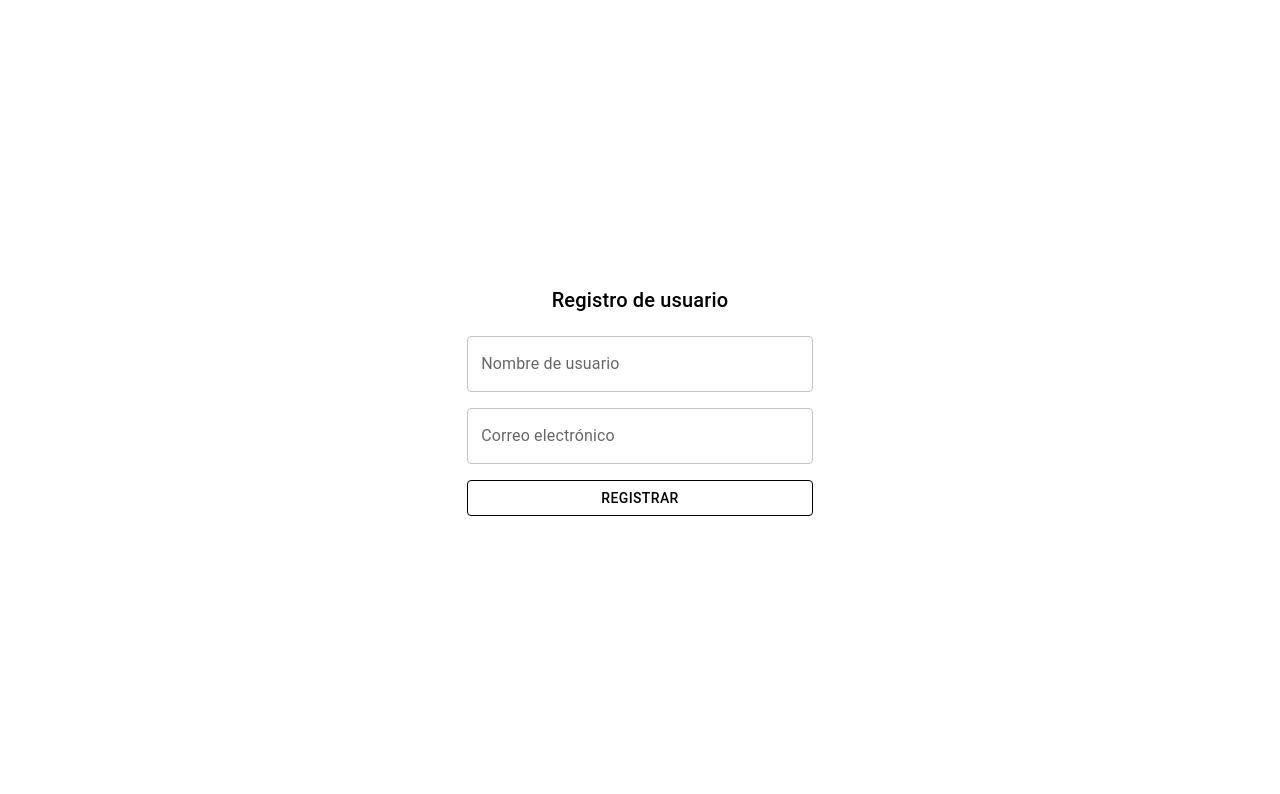
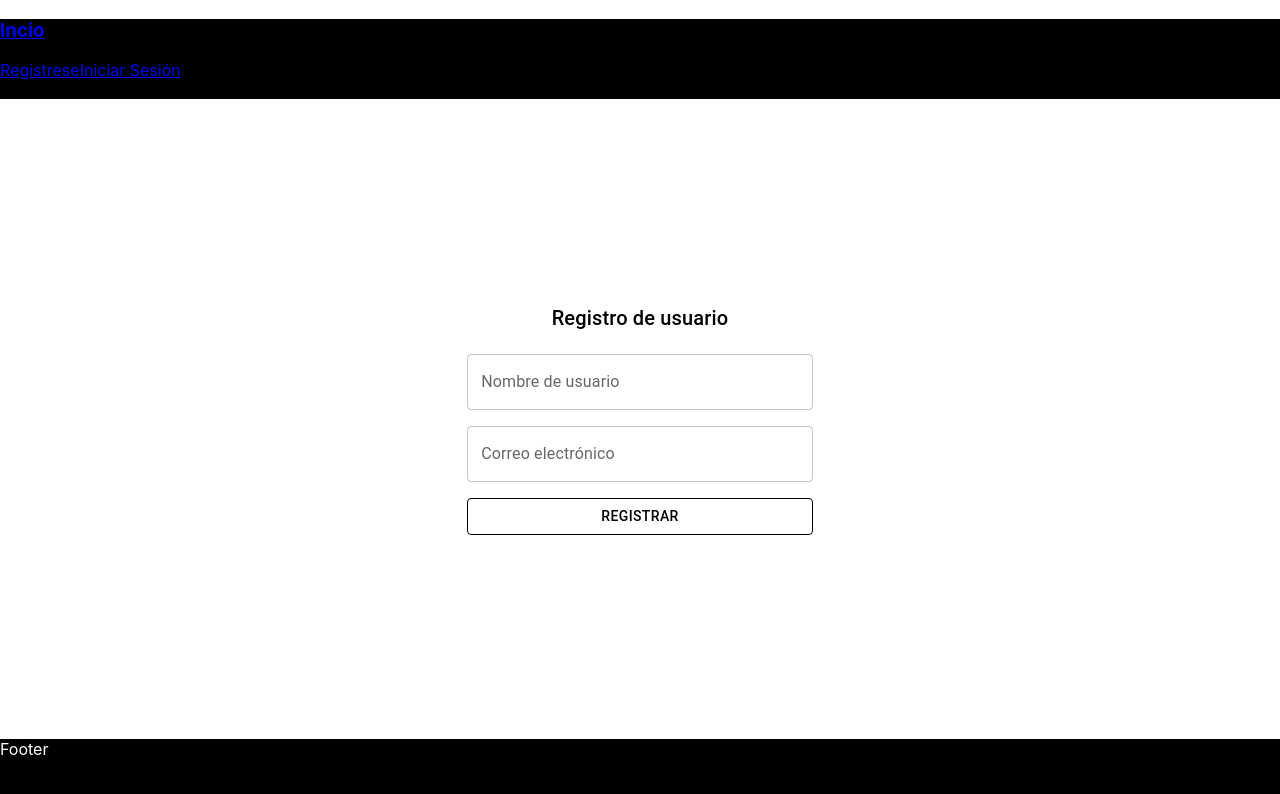
Before and after one commit to CristianOviedo12/Hojadevida, a React (Vite) app: page /registro in a window 1280 px wide. Shown: the top 794 px of the page. Built offline with nearby package versions, Linux system fonts and the light colour scheme.

Commit message:
creacion de componentes y rutas, componente resgitro envia datos a mysql my-form-app

```diff
--- a/package.json
+++ b/package.json
@@ -13,8 +13,10 @@
     "@emotion/react": "^11.13.0",
     "@emotion/styled": "^11.13.0",
     "@mui/material": "^5.16.6",
+    "axios": "^1.7.3",
     "react": "^18.3.1",
-    "react-dom": "^18.3.1"
+    "react-dom": "^18.3.1",
+    "react-router-dom": "^6.26.0"
   },
   "devDependencies": {
     "@types/react": "^18.3.3",
--- /dev/null
+++ b/src/App.css
@@ -0,0 +1,3 @@
+.form {
+  color: rgb(0, 204, 255);
+}
--- a/src/App.jsx
+++ b/src/App.jsx
@@ -1,69 +1,30 @@
 import * as React from 'react';
-import { Box, Button, Container, Grid, TextField, Typography } from '@mui/material';
+import { BrowserRouter as Router, Route, Routes, Link as RouterLink } from 'react-router-dom';
+import Home from './pages/Home';
+import Registro from './pages/registro/Registro';
+const App = () => {
 
-const App = () => {
   return (
-    <Container
-      sx={{
-        height: '100vh',
-        display: 'flex',
-        justifyContent: 'center',
-        alignItems: 'center'
-      }}
-    >
-      <Box
-        sx={{
-          width: '30%',
-          height: '100%',
-          display: 'flex',
-          flexDirection: 'column',
-          justifyContent: 'center',
-          alignItems: 'center',
-          padding: '16px',
-        }}
-      >
-        <Typography variant="h6" gutterBottom sx={{ marginBottom:'20px'}}>
-          Registro de usuario
-        </Typography>
-        <form
-          sx={{
-            width: '100%'
-          }}
-        >
-          <Grid container spacing={2}>
-            <Grid item xs={12}>
-              <TextField
-                fullWidth
-                id="username"
-                name="username"
-                label="Nombre de usuario"
-                variant="outlined"
-              />
-            </Grid>
-            <Grid item xs={12}>
-              <TextField
-                fullWidth
-                id="email"
-                name="email"
-                label="Correo electrónico"
-                variant="outlined"
-              />
-            </Grid>
-            <Grid item xs={12}>
-              <Button
-                type="submit"
-                id="submit-btn"
-                variant="outlined"
-                fullWidth
-                sx={{color: 'black', borderColor:'black','&:hover':{color:'#1976d2',transition:'1s'}}}
-              >
-                Registrar
-              </Button>
-            </Grid>
-          </Grid>
-        </form>
-      </Box>
-    </Container>
+    <>
+    <Router>
+      <div style={{background:'black',color:'white', height:'10vh'}}>
+        <nav>
+        <div><h3><RouterLink to='/'>Incio</RouterLink></h3></div>
+        <div>
+          <RouterLink to='/registro'>Registrese</RouterLink>
+          <RouterLink to='/sesion'>Iniciar Sesión</RouterLink>
+        </div>
+        </nav>
+      </div>
+      <div style={{ height:'80vh',display:'flex',flexDirection:'column',justifyContent:'center',alignItems:'center'}}>
+        <Routes>
+          <Route path='/' element={<Home />}/>
+          <Route path='/registro' element={<Registro />} />
+        </Routes>
+      </div>
+      <div style={{background:'black',color:'white', height:'10vh'}}>Footer</div>
+    </Router>
+    </>
   );
 }
 
--- /dev/null
+++ b/src/pages/Home.jsx
@@ -0,0 +1,11 @@
+
+const Home = () => {
+    return(
+        <>
+      <div>
+        Pagina Principal :D
+      </div>
+    </>
+    )
+}
+export default Home;
--- /dev/null
+++ b/src/pages/registro/Registro.jsx
@@ -0,0 +1,103 @@
+
+import React from "react";
+import { Box, Button, Container, Grid, TextField, Typography } from "@mui/material";
+import axios from "axios";
+import { useNavigate } from "react-router-dom";
+
+const Registro = () => {
+
+    const [username, setUserName] = React.useState('');
+    const [email, setEmail] = React.useState('');
+    const [success, setSuccess] = React.useState('');
+
+    const navigate = useNavigate();
+
+    const handleSubmit = async (e) => {
+      e.preventDefault();
+      try {
+        await axios.post('http://localhost:3001/register', {username,email});
+        setSuccess('Usuario registrado con éxito')
+        setUserName('');
+        setEmail('');
+        setTimeout(()=>{
+          setSuccess('');
+          navigate('/')
+        }, 1250);
+      } catch (error) {
+        console.log(error);
+      }
+
+    };
+    return(
+      <>
+            <Container
+        sx={{
+          height: '100vh',
+          display: 'flex',
+          justifyContent: 'center',
+          alignItems: 'center'
+        }}
+      >
+        <Box
+          sx={{
+            width: '30%',
+            height: '100%',
+            display: 'flex',
+            flexDirection: 'column',
+            justifyContent: 'center',
+            alignItems: 'center',
+            padding: '16px',
+          }}
+        >
+          <Typography variant="h6" gutterBottom sx={{ marginBottom:'20px'}}>
+            Registro de usuario
+          </Typography>
+          <form onSubmit={handleSubmit}
+            style={{
+              width: '100%'
+            }}
+          >
+            <Grid container spacing={2}>
+              <Grid item xs={12}>
+                <TextField
+                  fullWidth
+                  id="username"
+                  name="username"
+                  label="Nombre de usuario"
+                  variant="outlined"
+                  value={username}
+                  onChange={(e)=>setUserName(e.target.value)}
+                />
+              </Grid>
+              <Grid item xs={12}>
+                <TextField
+                  fullWidth
+                  id="email"
+                  name="email"
+                  label="Correo electrónico"
+                  variant="outlined"
+                  value={email}
+                  onChange={(e) => setEmail(e.target.value)}
+                />
+              </Grid>
+              <Grid item xs={12}>
+                <Button
+                  type="submit"
+                  id="submit-btn"
+                  variant="outlined"
+                  fullWidth
+                  sx={{color: 'black', borderColor:'black','&:hover':{color:'#1976d2',transition:'1s'}}}
+                >
+                  Registrar
+                </Button>
+              </Grid>
+            </Grid>
+          </form>
+          {success && <Typography sx={{fontWeight:'bold', marginTop:'15px', textAlign:'center'}} >{success}</Typography>}
+        </Box>
+      </Container>
+      </>
+    )
+}
+
+export default Registro;
```
Also changed, not shown: src/pages/iniciosesion/Iniciosesion.jsx (added, +8 -0 lines), 1 other file (tests, documents, lock files or other folders).
